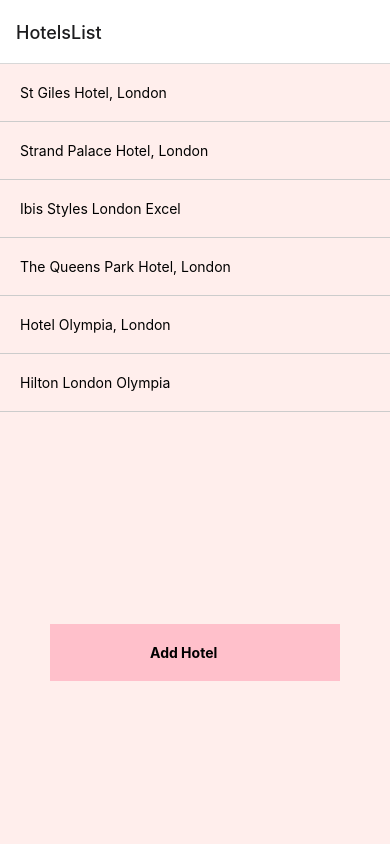
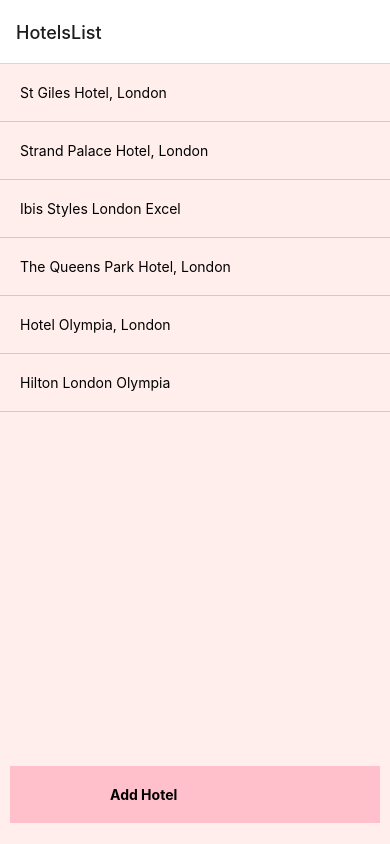
Before and after one commit to sampurna445/ListOfHotelsLondon, a React Native app: screen /HotelsList in a window 390 px wide. Built offline with nearby package versions, Linux system fonts and the light colour scheme.

Commit message:
changed the styling in HotelsListScreen

```diff
--- a/screens/AddHotleScreen/index.js
+++ b/screens/AddHotleScreen/index.js
@@ -65,8 +65,12 @@
         onChangeText={setHotelWebsite}
         style={styles.textInputStyle}
       />
-      <View style={{marginTop: 50}}>
-        <Button title="Add Hotel" onPress={onAddHotel} />
+      <View style={{marginTop: 50, backgroundColor: 'pink'}}>
+        <Button
+          title="Add Hotel"
+          onPress={onAddHotel}
+          style={{backgroundColor: 'pink'}}
+        />
       </View>
     </View>
   );
--- a/screens/HotelsListScreen/index.js
+++ b/screens/HotelsListScreen/index.js
@@ -54,9 +54,9 @@
 
   return (
     <View style={styles.container}>
-      <View style={{flex: 3}}>
+      <View style={{flex: 1}}>
         <FlatList
-          style={{flex: 3}}
+          style={{flex: 1}}
           data={hotelList}
           keyExtractor={item => item.hotelName}
           renderItem={({item}) => (
@@ -75,7 +75,7 @@
           )}
         />
       </View>
-      <View style={{flex: 1, padding: 50}}>
+      <View style={{height: 100, justifyContent: 'center'}}>
         <TouchableOpacity
           style={styles.buttonAddHotel}
           onPress={() =>
--- a/screens/HotelsListScreen/styles.js
+++ b/screens/HotelsListScreen/styles.js
@@ -7,6 +7,7 @@
     padding: 20,
     justifyContent: 'center',
     backgroundColor: 'pink',
+    marginHorizontal: 10,
   },
   textAddHotel: {
     color: 'black',
```
